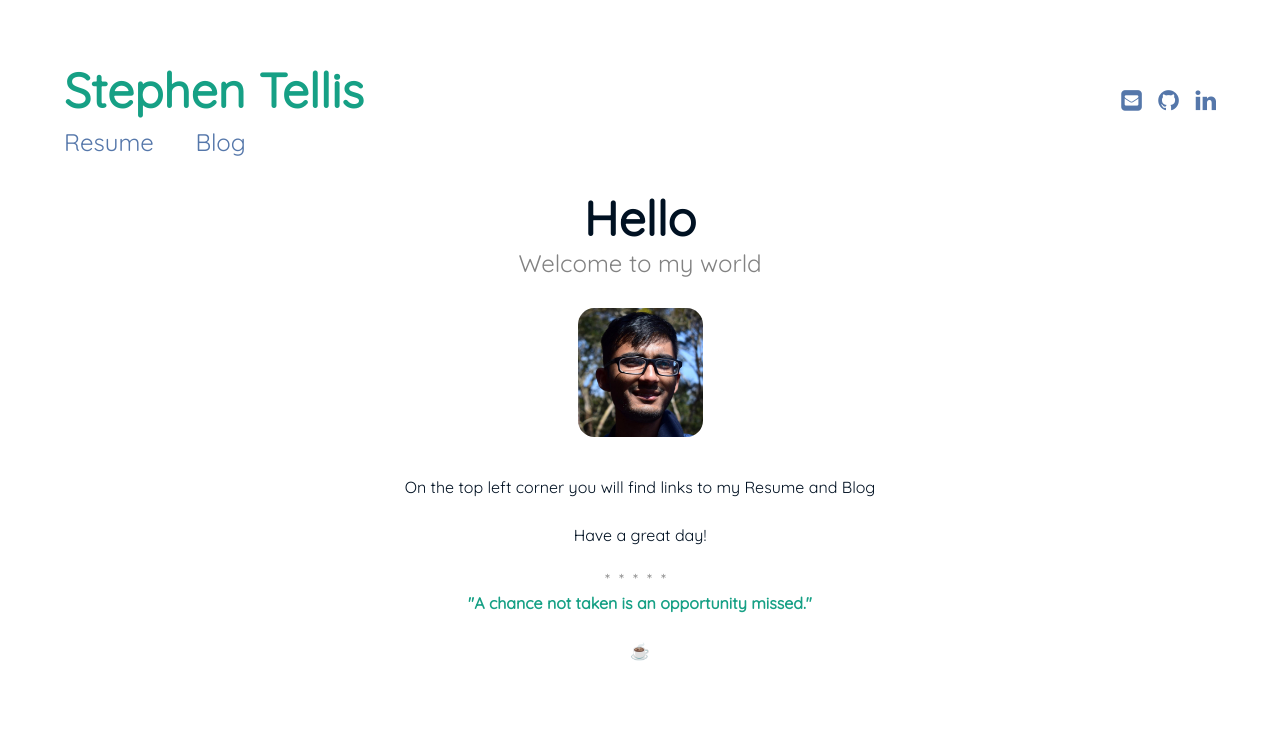
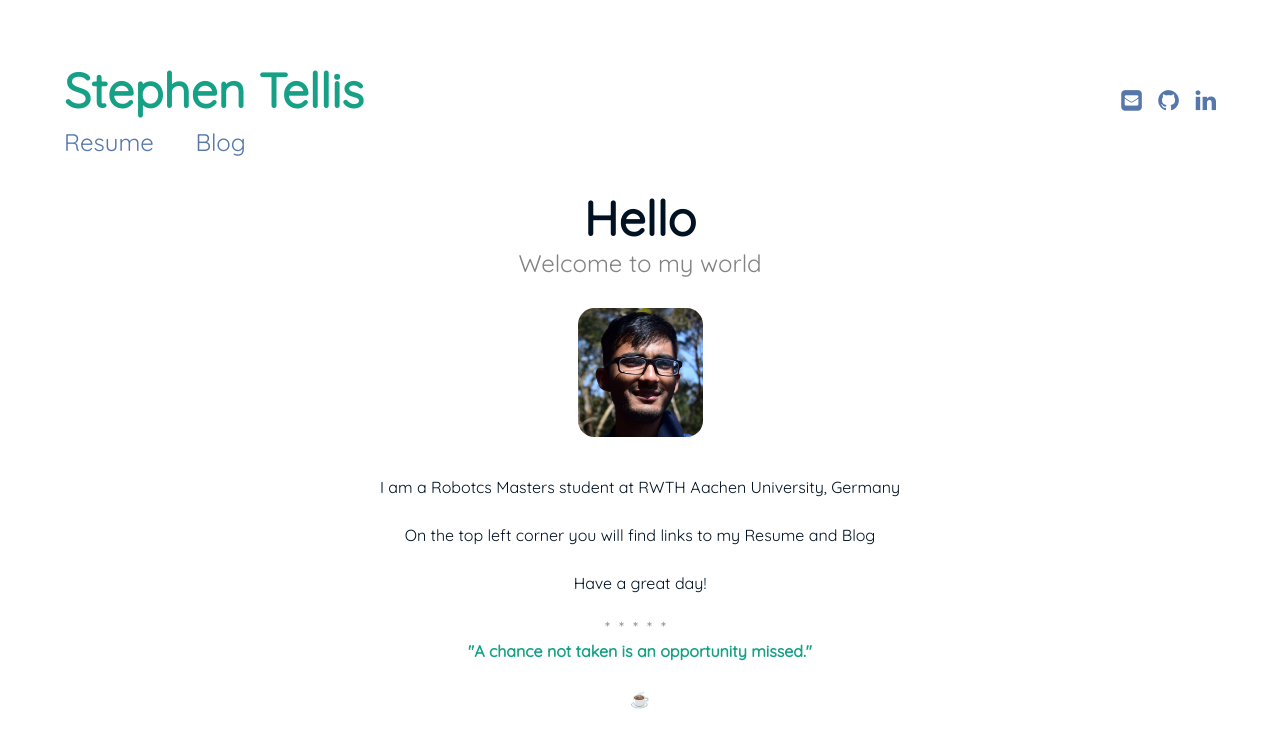
Before and after one commit to Stephen-Tellis/home, a Jekyll site: the page built from index.md, in a window 1280 px wide. Shown: the top 748 px of the page. Built offline with Jekyll 4.4.1, drawn with Linux system fonts in a browser that asks for light colours.

Commit message:
Added studies details

```diff
--- a/index.md
+++ b/index.md
@@ -9,6 +9,7 @@ sitemap:
 <img src="{{ '/assets/img/pudhina.jpg' | prepend: site.baseurl }}" id="about-img">
 
 <div id="describe-text">
+	<p> I am a Robotcs Masters student at RWTH Aachen University, Germany </p>
 	<p> On the top left corner you will find links to my Resume and Blog </p>
 	<p> Have a great day! </p>
 </div>
```
